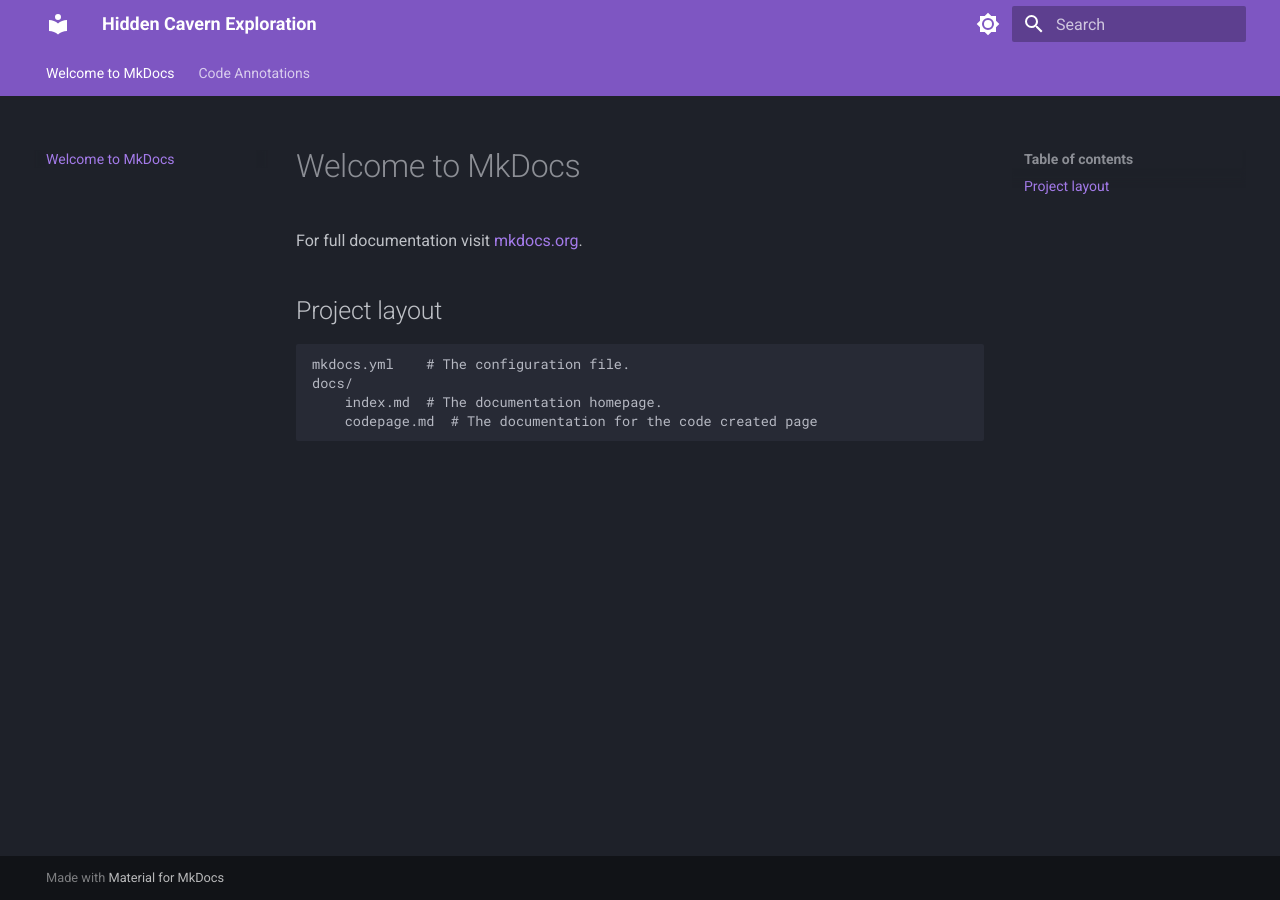
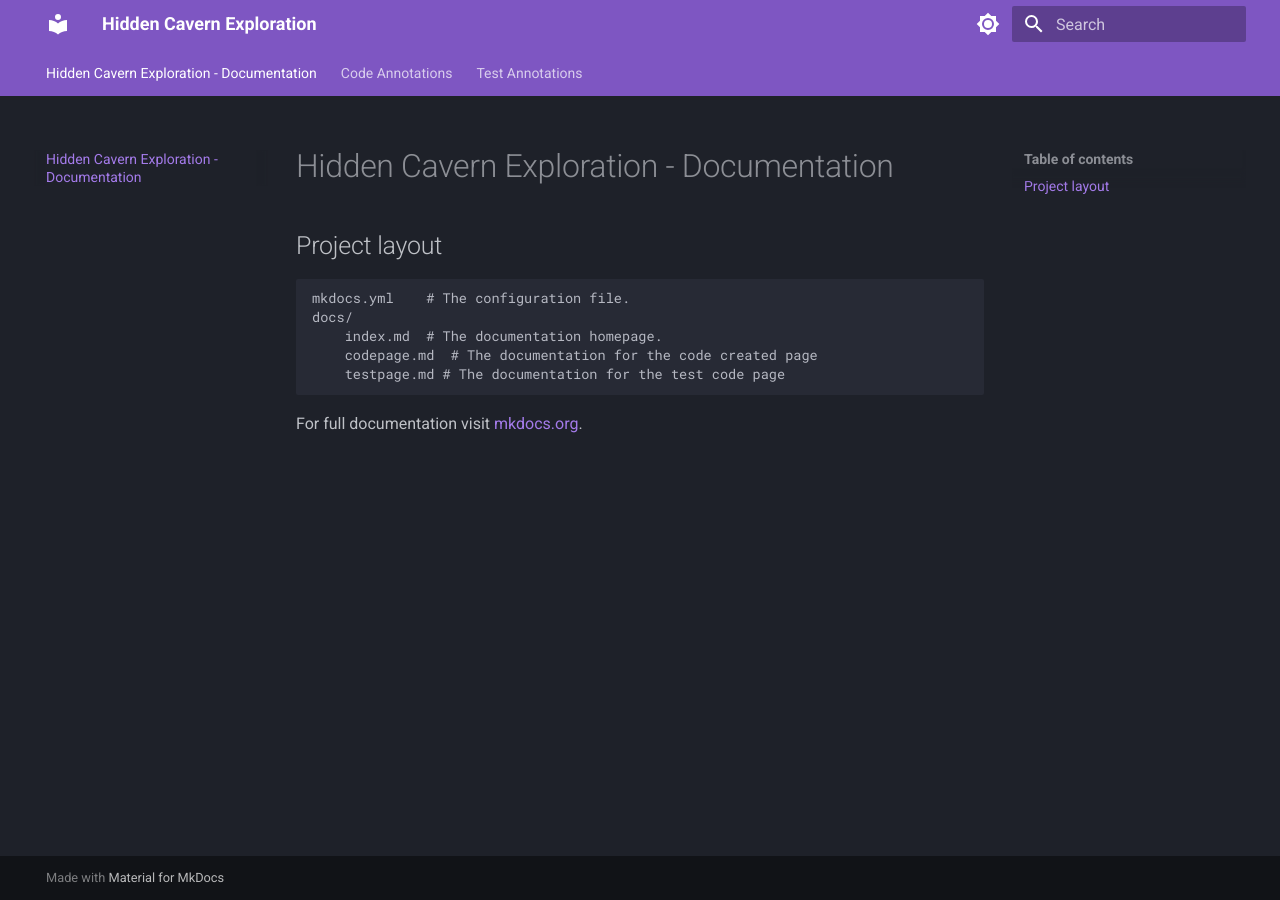
Before and after one commit to AllanBirrellLYIT/Cavern-Exploration, an MkDocs documentation site: the page built from docs/index.md, in a window 1280 px wide. Built offline with MkDocs 1.6.1 and Material for MkDocs 9.7.7, drawn with Linux system fonts in a browser that asks for light colours.

Commit message:
docs (cave): #7 Changed the pages for better documentation  #7
Created the testing page and modified the index and code page for better showcasing of the code

PR #20

```diff
--- a/docs/index.md
+++ b/docs/index.md
@@ -1,6 +1,5 @@
-# Welcome to MkDocs
+# Hidden Cavern Exploration - Documentation
 
-For full documentation visit [mkdocs.org](https://www.mkdocs.org).
 
 ## Project layout
 
@@ -8,3 +7,7 @@
     docs/
         index.md  # The documentation homepage.
         codepage.md  # The documentation for the code created page
+        testpage.md # The documentation for the test code page
+
+
+For full documentation visit [mkdocs.org](https://www.mkdocs.org).
```
Also changed, not shown: docs/codepage.md (+1 -1 lines), docs/testpage.md (added, +4 -0 lines).
